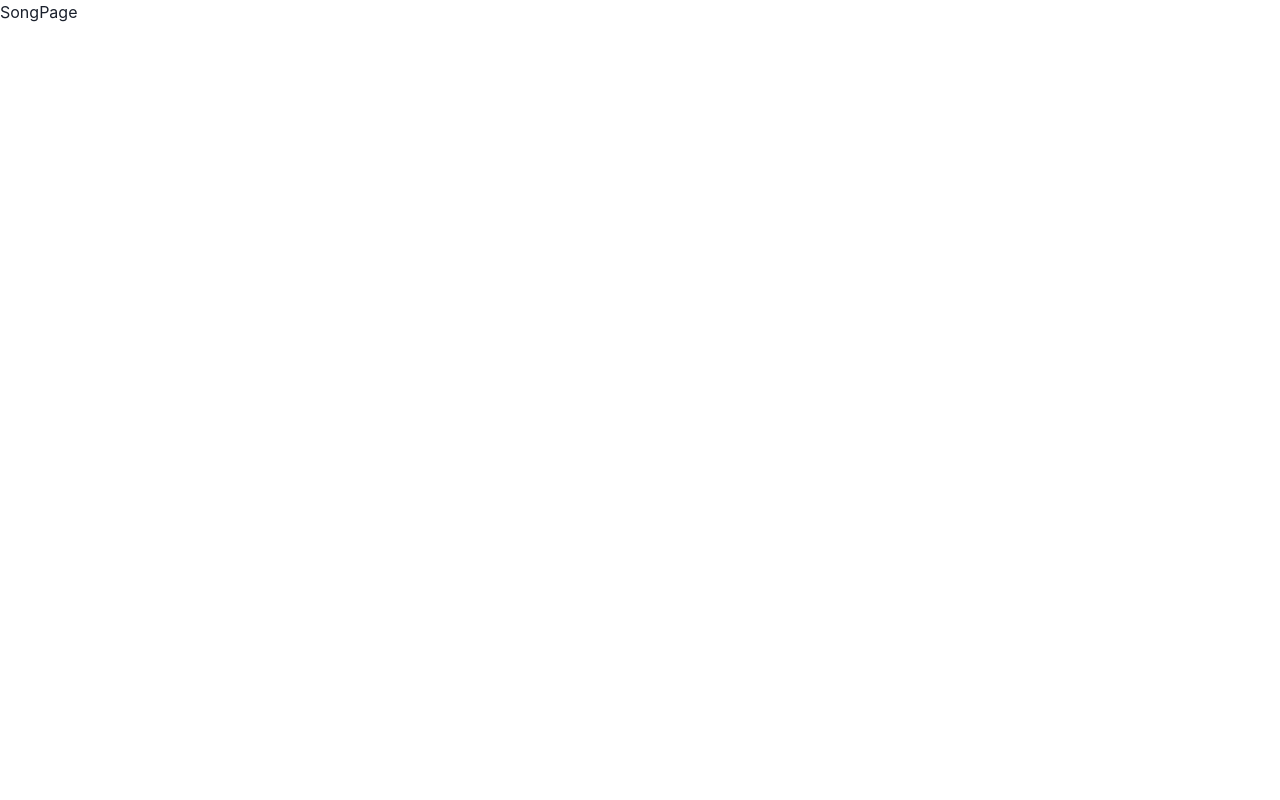
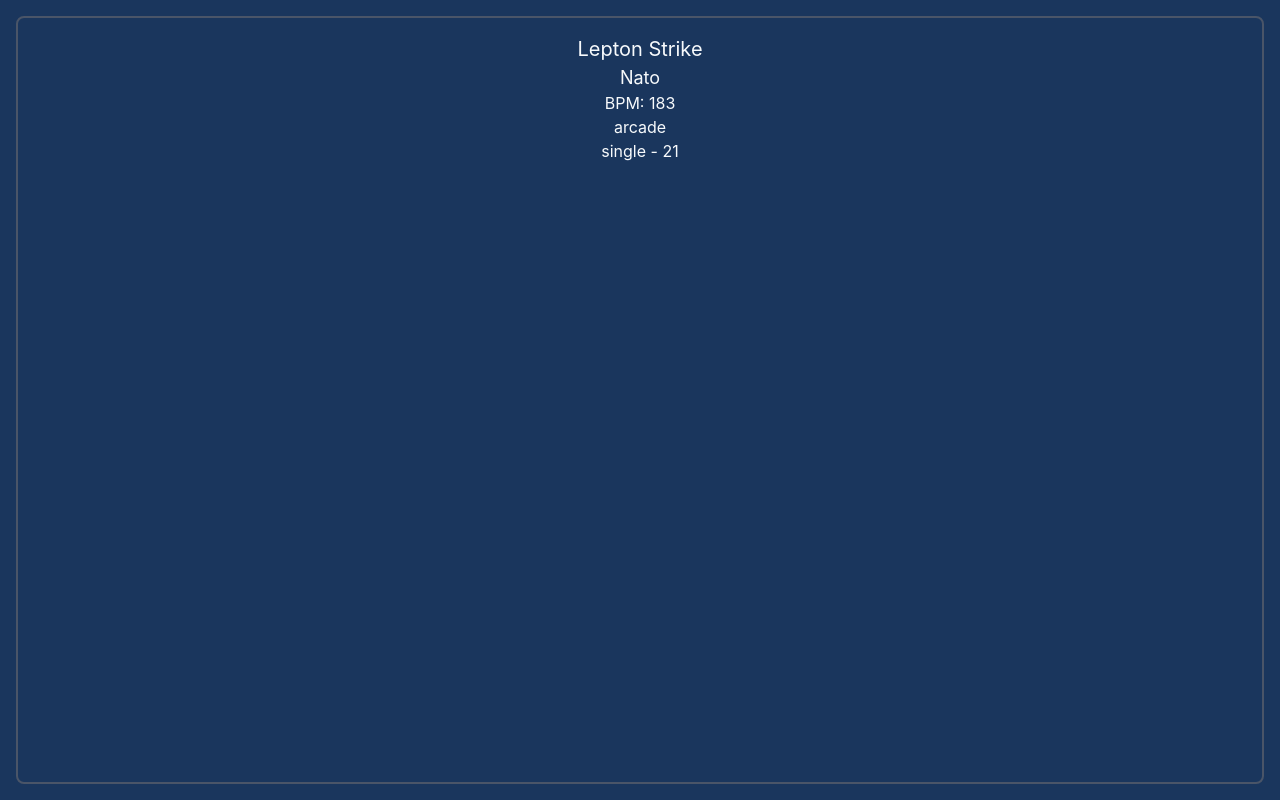
Before and after one commit to cristianiniguez/piu-randomizer, a React (Vite) app: page /song in a window 1280 px wide. Built offline with nearby package versions, Linux system fonts and the light colour scheme.

Commit message:
random song page started

```diff
--- a/src/pages/FormPage.tsx
+++ b/src/pages/FormPage.tsx
@@ -1,5 +1,5 @@
 import { useEffect } from 'react';
-import { useSearchParams } from 'react-router-dom';
+import { useNavigate, useSearchParams } from 'react-router-dom';
 import { Form, Formik, type FormikProps } from 'formik';
 import * as Yup from 'yup';
 import Layout from '@/components/Layout';
@@ -7,7 +7,7 @@ import { Button, VStack } from '@chakra-ui/react';
 import SelectInput, { SelectInputOptionProps } from '@/components/inputs/SelectInput';
 import RadioGroupInput, { RadioGroupInputOptionProps } from '@/components/inputs/RadioGroupInput';
 import IntegerInput from '@/components/inputs/IntegerInput';
-import { getRandomSong, getSearchParamsFromValues, getValuesFromSearchParams } from '@/utils';
+import { getSearchParamsFromValues, getValuesFromSearchParams } from '@/utils';
 import { DEFAULT_FORM_VALUES, MAX_LEVEL, MIN_LEVEL } from '@/contants';
 
 const GAME_EDITION_OPTIONS: SelectInputOptionProps[] = [
@@ -36,7 +36,7 @@ const FormPageComponent = ({ isSubmitting, values }: FormikProps<FormValues>) =>
   const [, setSearchParams] = useSearchParams()
 
   useEffect(() => {
-    setSearchParams(getSearchParamsFromValues(values))
+    setSearchParams(getSearchParamsFromValues(values), { replace: true })
   }, [values, setSearchParams])
 
   return (
@@ -61,12 +61,11 @@ const FormPageComponent = ({ isSubmitting, values }: FormikProps<FormValues>) =>
 };
 
 const FormPage = () => {
+  const navigate = useNavigate()
   const [searchParams] = useSearchParams(getSearchParamsFromValues(DEFAULT_FORM_VALUES))
 
   const handelSubmit = async (values: FormValues) => {
-    console.log(values);
-    const randomSong = getRandomSong(values)
-    console.log(randomSong)
+    navigate({ pathname: '/song', search: getSearchParamsFromValues(values).toString() })
   };
 
   const getValidationSchema = () => {
--- a/src/pages/SongPage.tsx
+++ b/src/pages/SongPage.tsx
@@ -1,5 +1,53 @@
+import { useEffect, useState } from "react";
+import Layout from "@/components/Layout";
+import { Box, Spinner, Text } from "@chakra-ui/react";
+import { useSearchParams } from "react-router-dom";
+import { getRandomSong, getSearchParamsFromValues, getValuesFromSearchParams } from "@/utils";
+import { DEFAULT_FORM_VALUES } from "@/contants";
+
 const SongPage = () => {
-  return <div>SongPage</div>;
+  const [loading, setLoading] = useState(true)
+  const [song, setSong] = useState<Step | undefined>(undefined)
+
+  const [searchParams] = useSearchParams(getSearchParamsFromValues(DEFAULT_FORM_VALUES))
+  const values = getValuesFromSearchParams(searchParams)
+
+  const searchSong = () => {
+    setLoading(true)
+    const randomSong = getRandomSong(values)
+    setSong(randomSong)
+    setLoading(false)
+  }
+
+  useEffect(() => {
+    searchSong()
+  }, []) // eslint-disable-line react-hooks/exhaustive-deps
+
+  const renderBpm = (bpm: Step['bpm']) => Array.isArray(bpm) ? bpm.join(' - ') : bpm
+
+  const renderContent = () => {
+    if (loading) return <Spinner />
+
+    if (!song) return <Text fontSize='xl'>No songs for this parameters</Text>
+
+    return (
+      <>
+        <Text fontSize='xl'>{song.name}</Text>
+        <Text fontSize='lg'>{song.artist}</Text>
+        <Text fontSize='md'>BPM: {renderBpm(song.bpm)}</Text>
+        <Text fontSize='md'>{song.type}</Text>
+        <Text fontSize='md'>{song.stepType} - {song.stepLevel}</Text>
+      </>
+    )
+  }
+
+  return (
+    <Layout>
+      <Box textAlign='center'>
+        {renderContent()}
+      </Box>
+    </Layout>
+  )
 };
 
 export default SongPage;
```
